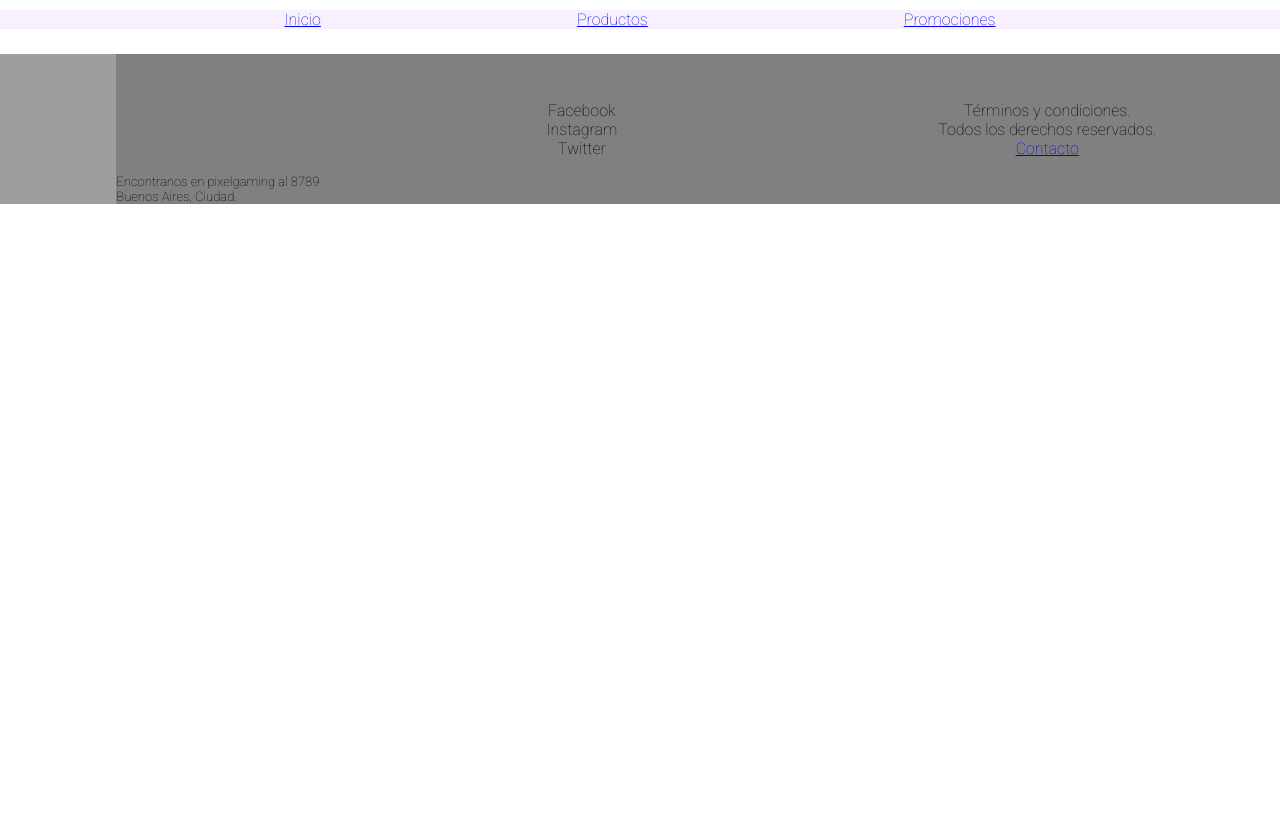
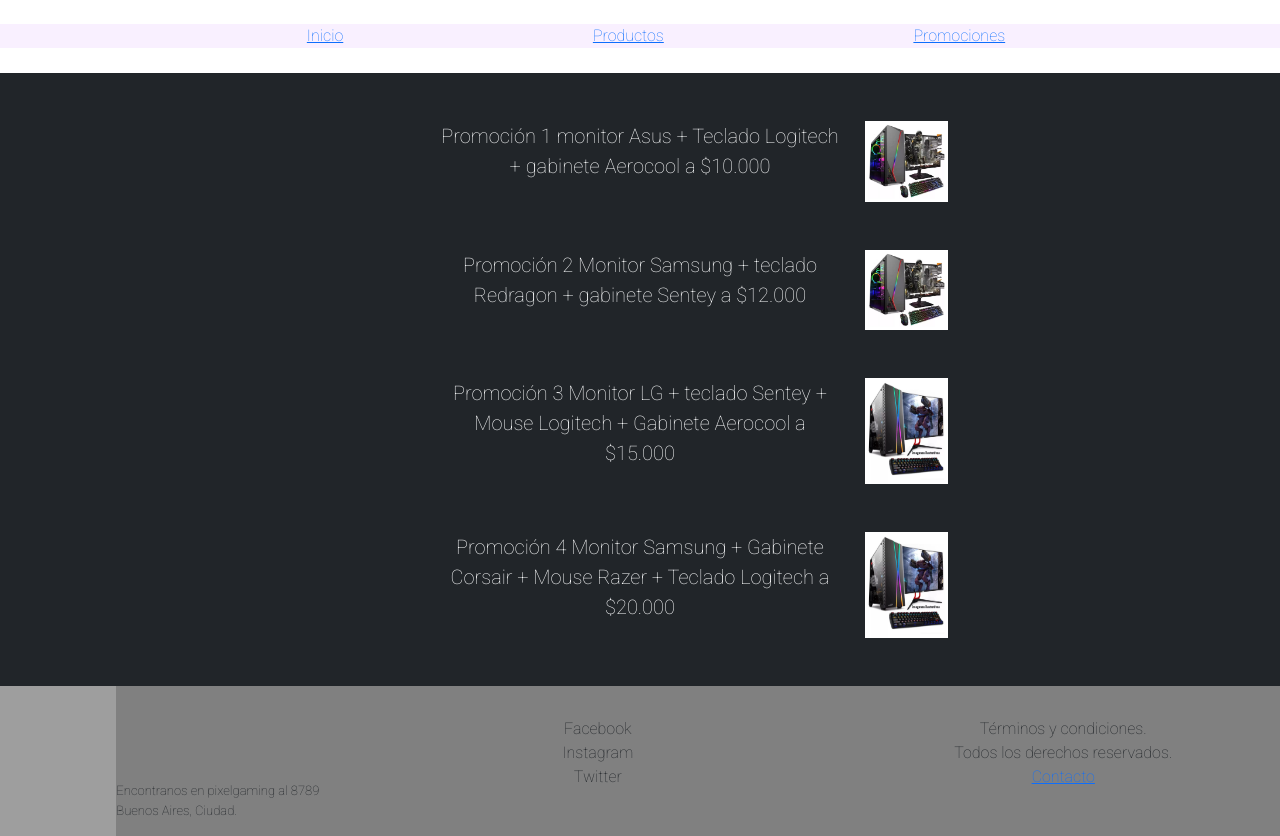
Before and after one commit to NickySaavedra/Pixel-Gaming, a plain HTML site: page Pages/promociones.html in a window 1280 px wide. Shown: the part 38-874 px from the top of the page. Before the commit the page ends 800 px from the top, so only its background shows below. Drawn offline with nearby package versions, Linux system fonts and the light colour scheme; grey boxes are pictures that could not be loaded.

Commit message:
Boostrap

```diff
--- a/Pages/promociones.html
+++ b/Pages/promociones.html
@@ -4,6 +4,8 @@
     <meta charset="UTF-8">
     <meta http-equiv="X-UA-Compatible" content="IE=edge">
     <meta name="viewport" content="width=device-width, initial-scale=1.0">
+    <link href="https://unpkg.com/aos@2.3.1/dist/aos.css" rel="stylesheet">
+    <link href="https://cdn.jsdelivr.net/npm/bootstrap@5.2.0/dist/css/bootstrap.min.css" rel="stylesheet" integrity="sha384-gH2yIJqKdNHPEq0n4Mqa/HGKIhSkIHeL5AyhkYV8i59U5AR6csBvApHHNl/vI1Bx" crossorigin="anonymous">
     <link rel="stylesheet" href="../css/styles.css">
     <link href="https://fonts.googleapis.com/css2?family=Roboto:wght@100&display=swap" rel="stylesheet">
     <title>Promociones</title>
@@ -37,7 +39,72 @@
     </header>
 
 
-    <main>
+    <main class="container-fluid bg-dark text-center align-content-center text-light fs-5 mainNoticias">
+
+        <div class="row mb-5 pt-5">
+
+            <div class="col-4" ></div>
+
+            <div class="col-4">
+                <p>
+                    Promoción 1
+                     monitor Asus + Teclado Logitech + gabinete Aerocool a $10.000
+                </p>
+            </div>
+
+            <div class="col-1">
+                <img data-aos="zoom-in" src="../img/promo1.jpg" alt="prom1" class="imgTamano">
+             </div>
+
+        </div>
+
+        <div class="row mb-5">
+
+            <div class="col-4"></div>
+
+            <div class="col-4">
+                <p>Promoción 2 Monitor Samsung + teclado Redragon + gabinete Sentey a $12.000
+                </p>
+            </div>
+
+            <div class="col-1">
+                <img data-aos="zoom-in" src="../img/promo1.jpg" alt="promo2" class="imgTamano">
+            </div>
+
+        </div>
+
+        <div class="row mb-5">
+
+            <div class="col-4"></div>
+
+            <div class="col-4">
+                <p>
+                    Promoción 3 Monitor LG + teclado Sentey + Mouse Logitech + Gabinete Aerocool a $15.000
+                </p>
+            </div>
+
+            <div class="col-1">
+                <img data-aos="zoom-in" src="../img/promo2.jpg" alt="promocion3" class="imgTamano">
+            </div>
+
+        </div>
+
+        <div class="row pb-5">
+
+            <div class="col-4"></div>
+
+            <div class="col-4">
+                <p>Promoción 4 Monitor Samsung + Gabinete Corsair + Mouse Razer + Teclado Logitech a $20.000
+                </p>
+            </div>
+
+            <div class="col-1">
+                <img data-aos="zoom-in" src="../img/promo2.jpg" alt="promo4" class="imgTamano">
+            </div>
+
+        </div>
+
+
 
     </main>
 
@@ -62,5 +129,11 @@
         </ul>
     </footer>
 
+    <script src="https://unpkg.com/aos@next/dist/aos.js"></script>
+    <script>
+      AOS.init();
+    </script>
+
 </body>
+<script src="https://cdn.jsdelivr.net/npm/bootstrap@5.2.0/dist/js/bootstrap.bundle.min.js" integrity="sha384-A3rJD856KowSb7dwlZdYEkO39Gagi7vIsF0jrRAoQmDKKtQBHUuLZ9AsSv4jD4Xa" crossorigin="anonymous"></script>
 </html>
--- a/css/styles.css
+++ b/css/styles.css
@@ -199,3 +199,10 @@ form .contrasena{
     width: 100px;
     margin-bottom: 20px;
 }
+
+/*Promociones*/
+
+ .imgTamano{
+    width: 100%;
+    height: 100%;
+ }
```
Also changed, not shown: img/promo1.jpg (added), img/promo2.jpg (added).
